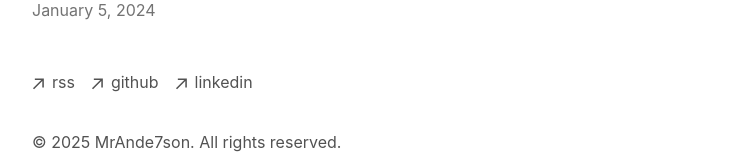
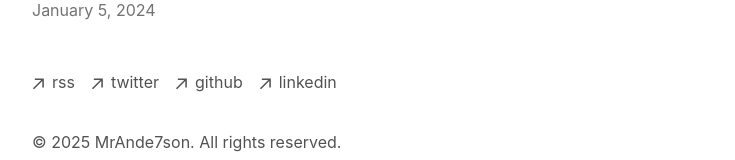
Before and after one commit to MrAnde7son/mrande7son-portfolio, a Next.js app: page / in a window 1280 px wide. Shown: the part 1146-1306 px from the top of the page, without its empty margins (272-1007 px from the left). Built offline with nearby package versions, Linux system fonts and the light colour scheme.

Commit message:
[Fix] RSS feeds and added twitter

```diff
--- a/app/components/footer.tsx
+++ b/app/components/footer.tsx
@@ -35,6 +35,17 @@ export default function Footer() {
             className="flex items-center transition-all hover:text-neutral-800 dark:hover:text-neutral-100"
             rel="noopener noreferrer"
             target="_blank"
+            href="https://x.com/MrAnde7son"
+          >
+            <ArrowIcon />
+            <p className="ml-2 h-7">twitter</p>
+          </a>
+        </li>
+        <li>
+          <a
+            className="flex items-center transition-all hover:text-neutral-800 dark:hover:text-neutral-100"
+            rel="noopener noreferrer"
+            target="_blank"
             href="https://github.com/MrAnde7son/MrAnde7son"
           >
             <ArrowIcon />
--- a/app/rss/route.ts
+++ b/app/rss/route.ts
@@ -1,5 +1,15 @@
 import { baseUrl } from 'app/sitemap'
 import { getBlogPosts } from 'app/blog/utils'
+
+// Function to escape XML special characters
+function escapeXml(text: string): string {
+  return text
+    .replace(/&/g, '&amp;')
+    .replace(/</g, '&lt;')
+    .replace(/>/g, '&gt;')
+    .replace(/"/g, '&quot;')
+    .replace(/'/g, '&apos;')
+}
 
 export async function GET() {
   let allBlogs = await getBlogPosts()
@@ -14,9 +24,9 @@ export async function GET() {
     .map(
       (post) =>
         `<item>
-          <title>${post.metadata.title}</title>
+          <title>${escapeXml(post.metadata.title)}</title>
           <link>${baseUrl}/blog/${post.slug}</link>
-          <description>${post.metadata.description || ''}</description>
+          <description>${escapeXml(post.metadata.description || '')}</description>
           <pubDate>${new Date(
             post.metadata.date
           ).toUTCString()}</pubDate>
@@ -27,7 +37,7 @@ export async function GET() {
   const rssFeed = `<?xml version="1.0" encoding="UTF-8" ?>
   <rss version="2.0">
     <channel>
-        <title>Itamar Mizrahi - Entrepreneur, Leader & Engineering</title>
+        <title>Itamar Mizrahi - Entrepreneur, Leader &amp; Engineering</title>
         <link>${baseUrl}</link>
         <description>Cybersecurity insights and leadership lessons from Itamar Mizrahi</description>
         ${itemsXml}
```
